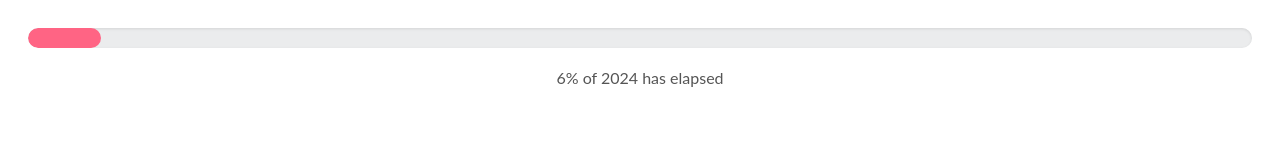
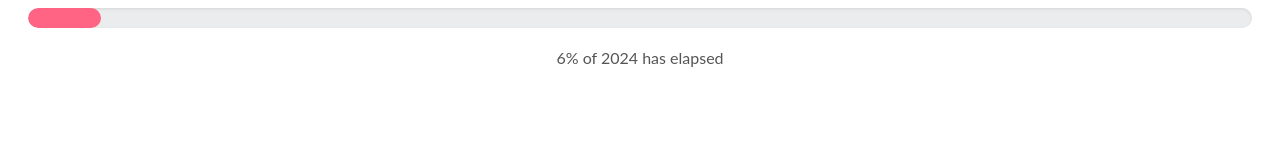
Before and after one commit to dhruvdharamshi/dhruvdharamshi.github.io, a plain HTML site: page index.html in a window 1280 px wide. Drawn offline with Linux system fonts and the light colour scheme.

Commit message:
Update style.css

```diff
--- a/style.css
+++ b/style.css
@@ -28,6 +28,6 @@ body {
     font-family: 'Lato', sans-serif; /* Consistent font throughout the page */
     line-height: 1.6; /* Adequate line height for readability */
     color: #333; /* Dark grey color for the text */
-    padding: 20px; /* Padding around the content */
+    padding: 0 20px; /* Padding around the content */
     background: #fff; /* White background to match your website */
 }
```
